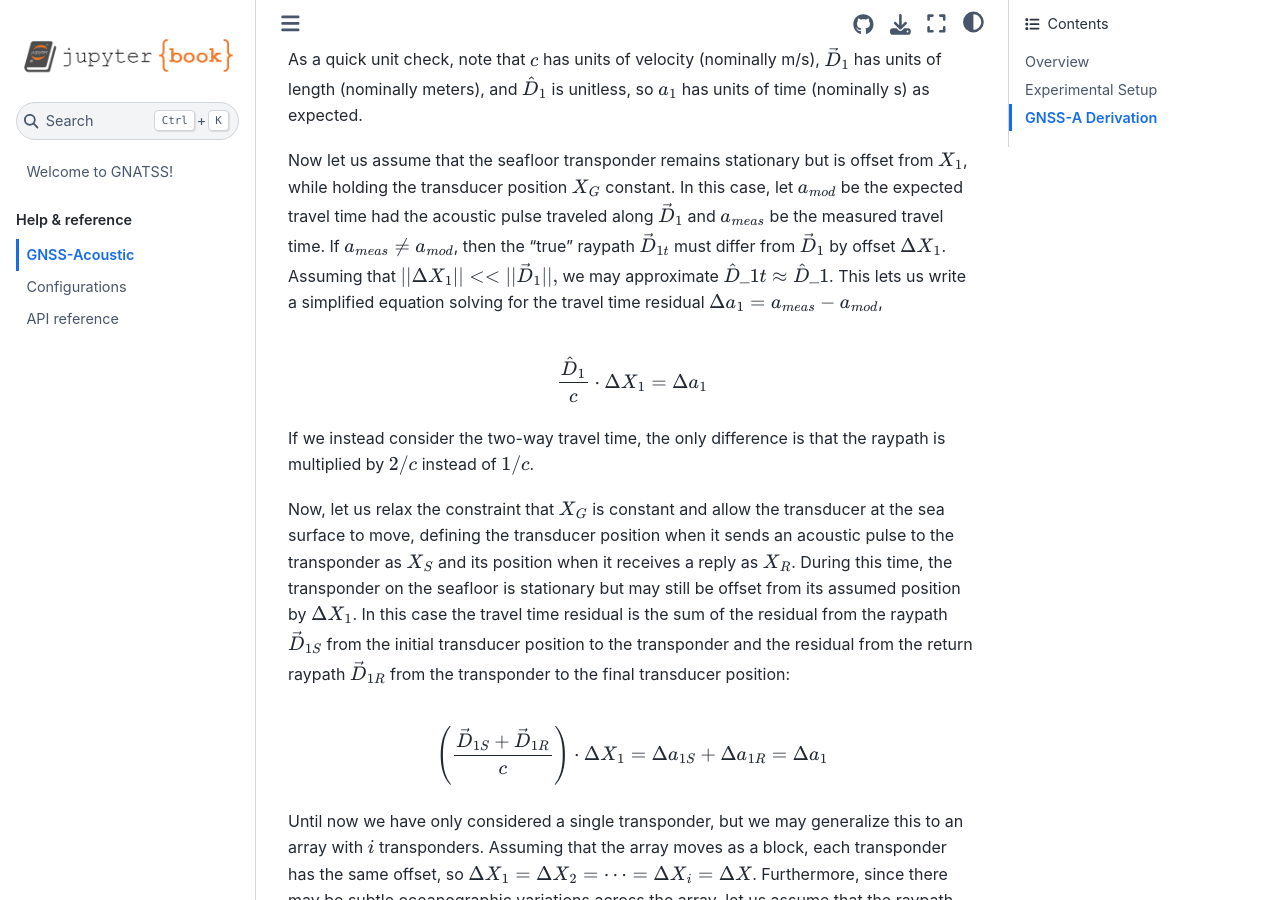
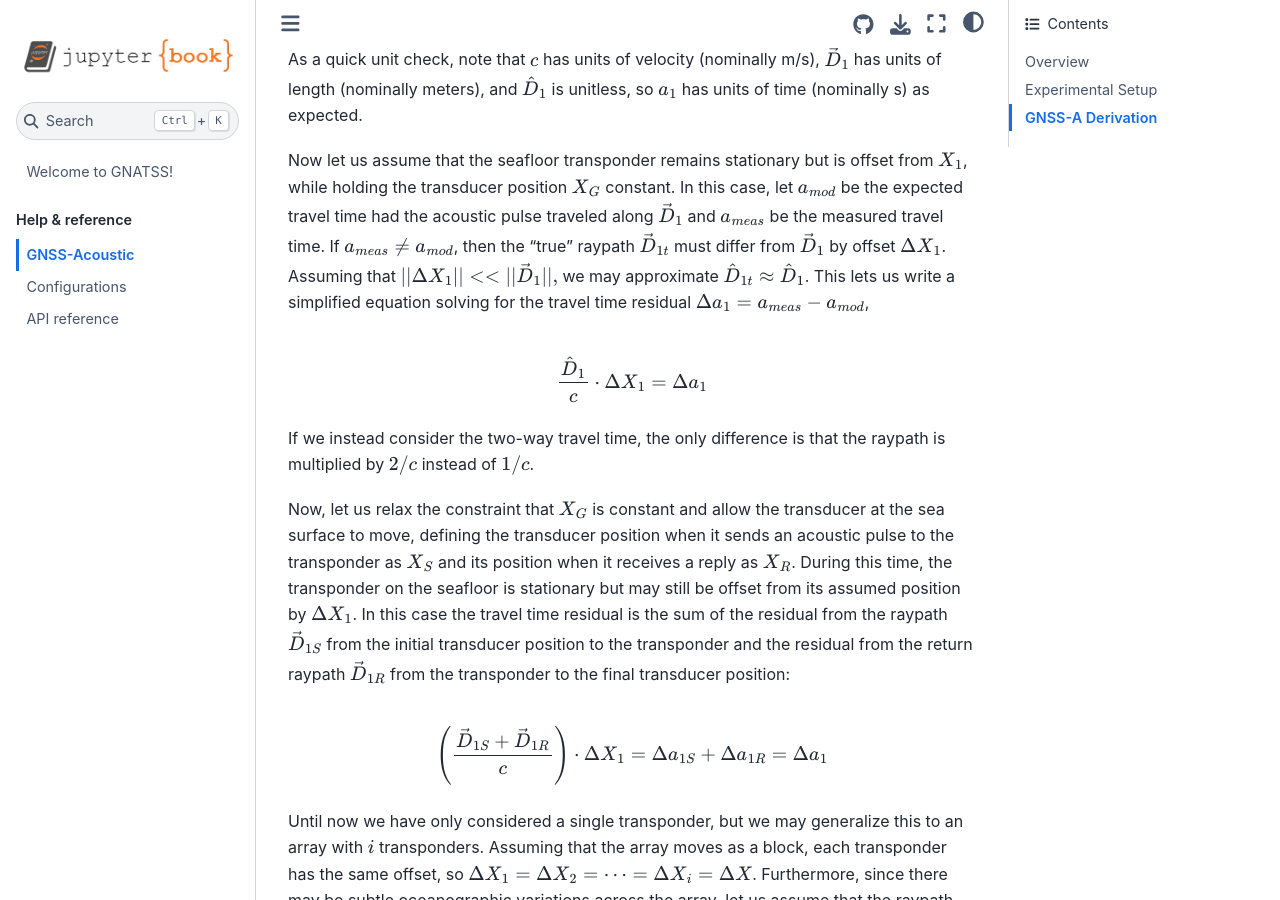
Before and after one commit to seafloor-geodesy/gnatss, a Jupyter Book: the page built from docs/gnssa.md, in a window 1280 px wide and 900 px high, scrolled down 1408 px. Built offline with Jupyter Book 1.0.4 settings and Sphinx 7.4.7 and the Sphinx Book theme 1.1.4, drawn with Linux system fonts in a browser that asks for light colours.

```diff
--- a/docs/gnssa.md
+++ b/docs/gnssa.md
@@ -17,7 +17,7 @@ $$\frac{\hat{D}_1}{c} \cdot \vec{D}_1=a_1$$
 
 As a quick unit check, note that $c$ has units of velocity (nominally m/s), $\vec{D}_1$ has units of length (nominally meters), and $\hat{D}_1$ is unitless, so $a_1$ has units of time (nominally s) as expected.
 
-Now let us assume that the seafloor transponder remains stationary but is offset from $X_1$, while holding the transducer position $X_G$ constant. In this case, let $a_{mod}$ be the expected travel time had the acoustic pulse traveled along $\vec{D}_1$ and $a_{meas}$ be the measured travel time. If $a_{meas} \neq a_{mod}$, then the “true” raypath $\vec{D}_{1t}$ must differ from $\vec{D}_1$ by offset $\Delta X_1$. Assuming that $||\Delta X_1|| << ||\vec{D}_1||,$ we may approximate $\hat{D}\_{1t} \approx \hat{D}\_1$. This lets us write a simplified equation solving for the travel time residual $\Delta a_1 = a_{meas}-a_{mod}$,
+Now let us assume that the seafloor transponder remains stationary but is offset from $X_1$, while holding the transducer position $X_G$ constant. In this case, let $a_{mod}$ be the expected travel time had the acoustic pulse traveled along $\vec{D}_1$ and $a_{meas}$ be the measured travel time. If $a_{meas} \neq a_{mod}$, then the “true” raypath $\vec{D}_{1t}$ must differ from $\vec{D}_1$ by offset $\Delta X_1$. Assuming that $||\Delta X_1|| << ||\vec{D}_1||,$ we may approximate $\hat{D}_{1t} \approx \hat{D}_1$. This lets us write a simplified equation solving for the travel time residual $\Delta a_1 = a_{meas}-a_{mod}$,
 
 $$\frac{\hat{D}_1}{c} \cdot \Delta X_1 = \Delta a_1$$
 
```
